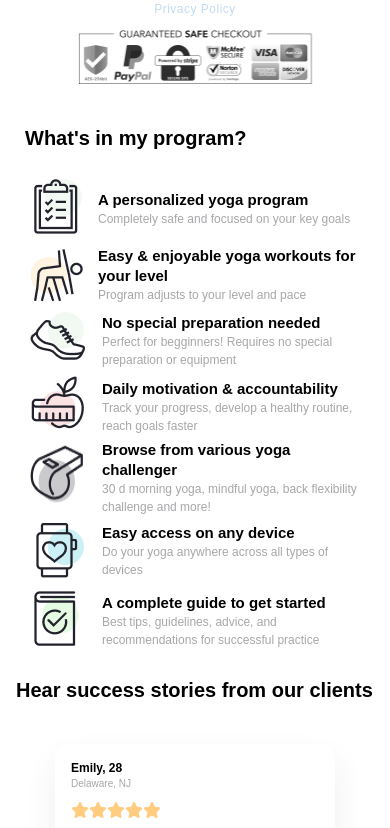
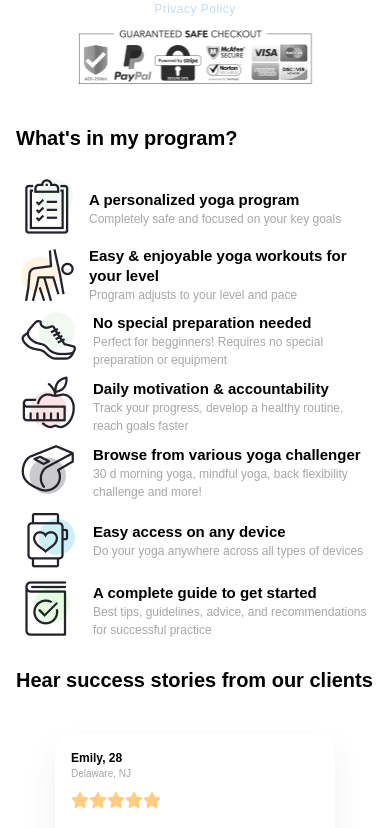
Before and after one commit to ChopinNocturnes/yoga-app, a React (Create React App) app: page / in a window 390 px wide. Shown: the part 926-1754 px from the top of the page. Built offline with nearby package versions, Linux system fonts and the light colour scheme.

Commit message:
last mobile style changes

```diff
--- a/src/components/Text/HeaderTitleText/HeaderTitleText.module.css
+++ b/src/components/Text/HeaderTitleText/HeaderTitleText.module.css
@@ -9,12 +9,6 @@
     width: 100%;
     font-size: 20px;
     line-height: 28px;
-    text-align: center;
-  }
-}
-
-@media only screen and (max-width: 420px) {
-  .headerTitleText {
     text-align: start;
   }
 }
--- a/src/components/YogaProgram/ProgramDescription/ProgramDescription.module.css
+++ b/src/components/YogaProgram/ProgramDescription/ProgramDescription.module.css
@@ -1,5 +1,5 @@
 .outerContainer {
-  max-width: 340px;
+  width: 340px;
 }
 
 .programDescriptionElementsContainer {
@@ -10,7 +10,8 @@
 
 @media only screen and (max-width: 640px) {
   .outerContainer {
-    margin: 40px auto 0 auto;
+    width: 100%;
+    margin-top: 40px;
   }
   .programDescriptionElementsContainer {
     margin-top: 24px;
--- a/src/components/YogaProgram/YogaProgram.module.css
+++ b/src/components/YogaProgram/YogaProgram.module.css
@@ -60,6 +60,15 @@
   }
 }
 
+@media only screen and (max-width: 640px) {
+  .secondaryHeadlineText {
+    text-align: center;
+  }
+  .mainHeadlineText {
+    text-align: center;
+  }
+}
+
 @media only screen and (max-width: 420px) {
   .secondaryHeadlineText {
     text-align: start;
```
